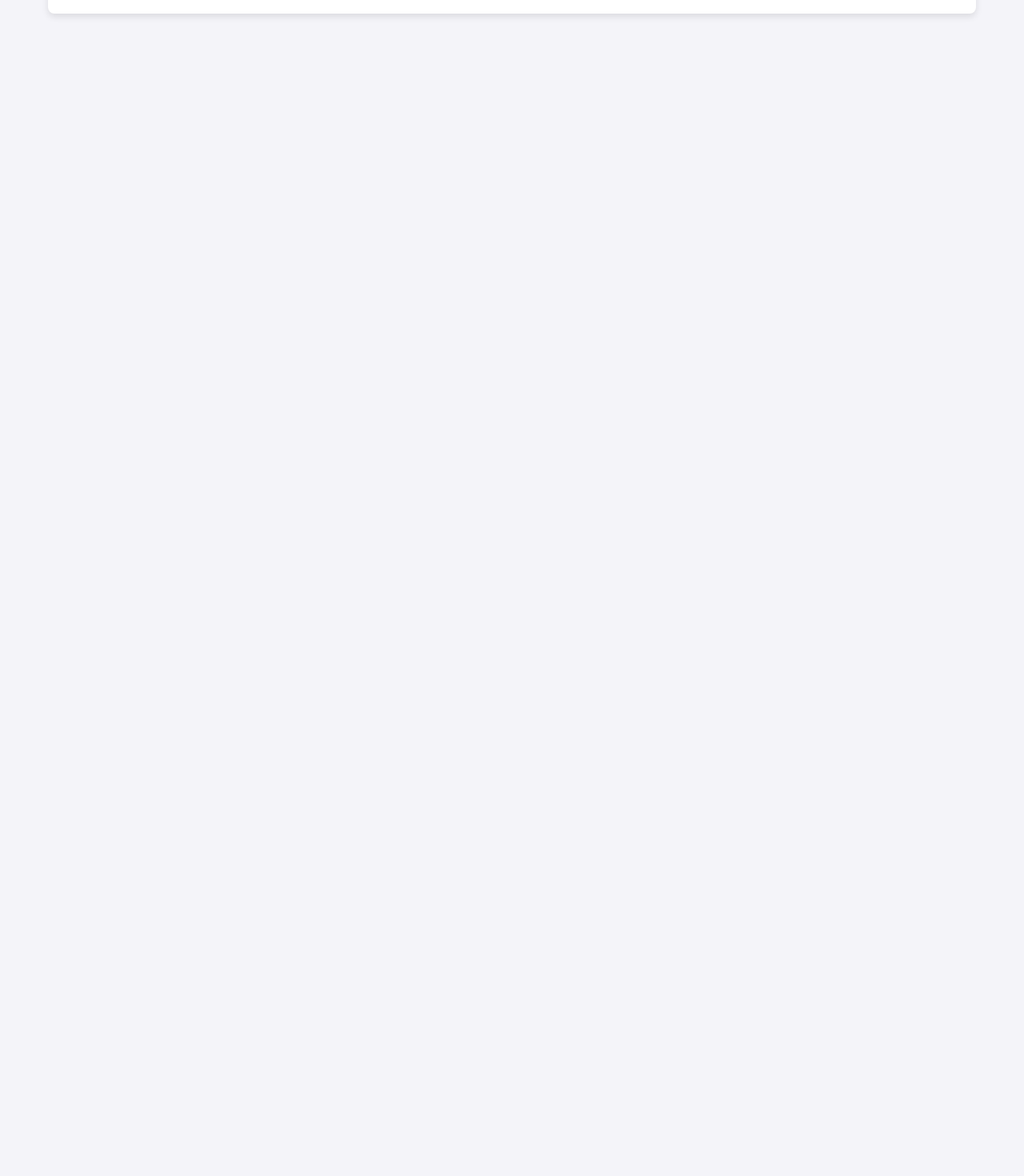
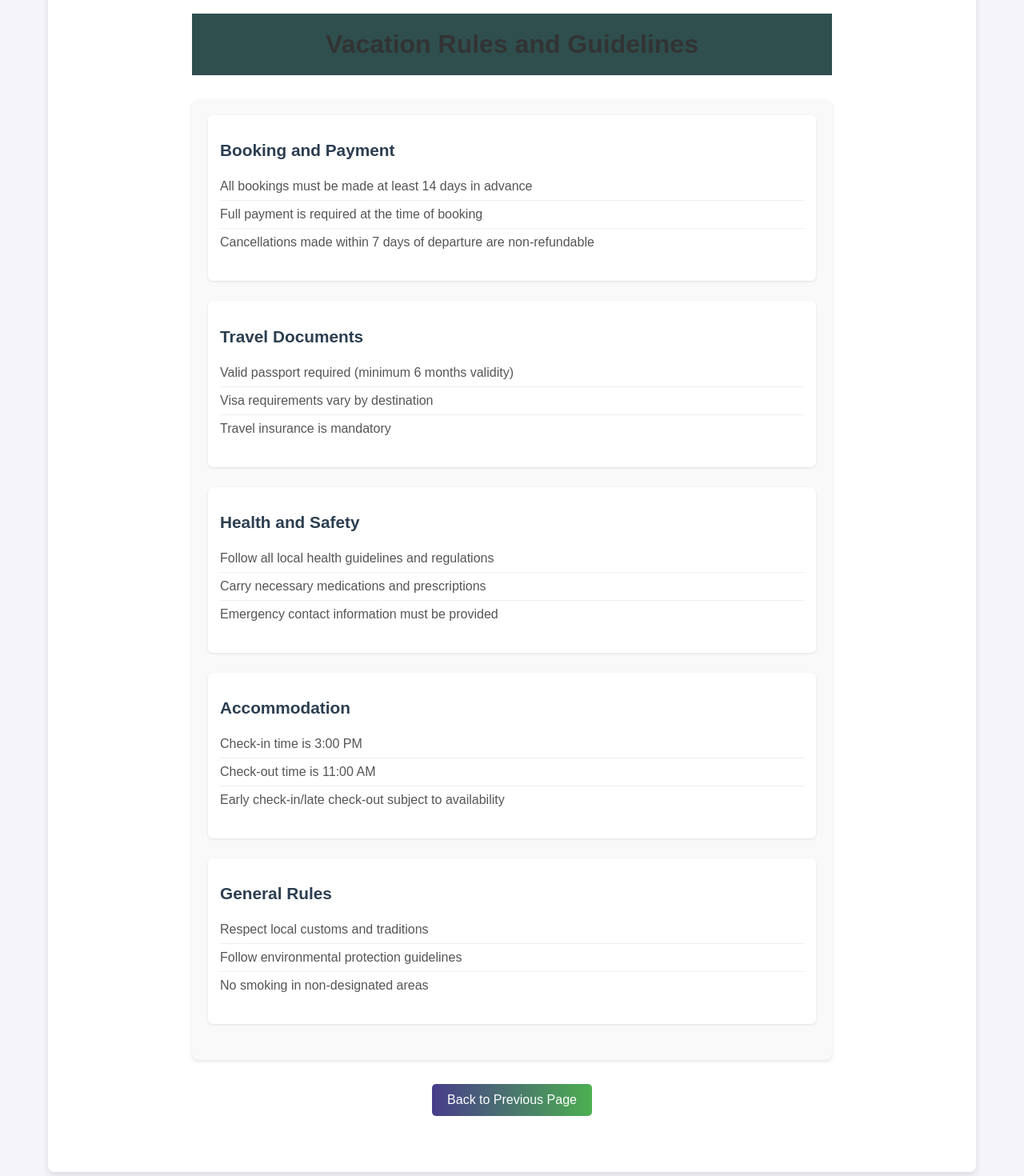
Before and after one commit to DimaBalaban/frontend-vocation, a React (Create React App) app: page /vacation-rules in a window 1280 px wide. Before the commit this address had no page. Shown: the part 140-1610 px from the top of the page at 80% size. Before the commit the page ends 800 px from the top, so only its background shows below. Built offline with nearby package versions, Linux system fonts and the light colour scheme.

Commit message:
update button search and add navigate to new component VacationRules and style

```diff
--- a/src/components/AdminPage.jsx
+++ b/src/components/AdminPage.jsx
@@ -1,4 +1,4 @@
-import React, {useState, useEffect,} from 'react';
+import React, {useState, useEffect} from 'react';
 import "../styles/HomePage.css";
 import Modal from "./Modal";
 import UserTable from "./UserTable";
--- a/src/components/App.jsx
+++ b/src/components/App.jsx
@@ -1,11 +1,11 @@
 import React from "react";
-import {BrowserRouter as Router, Routes, Route, Link} from "react-router-dom";
+import {BrowserRouter as Router, Routes, Route} from "react-router-dom";
 import HomePage from "../components/HomePage";
 import Login from "../components/Login";
 import Authentication from "../components/Authentication";
 import "../index.css";
 import AdminPage from "./AdminPage";
-
+import VacationRules from "./VacationRules";
 
 const App = () => {
     return (
@@ -18,6 +18,7 @@ const App = () => {
                         <Route path="/HomePage" element={<HomePage/>}/>
                         <Route path="/AdminPage" element={<AdminPage/>}/>
                         <Route path="/Authentication" element={<Authentication/>}/>
+                        <Route path="/vacation-rules" element={<VacationRules/>}/>
                     </Routes>
                 </div>
             </div>
--- a/src/components/ClientCard.jsx
+++ b/src/components/ClientCard.jsx
@@ -2,9 +2,11 @@ import React, {useState, useEffect} from "react";
 import ImageGallery from "react-image-gallery";
 import "react-image-gallery/styles/css/image-gallery.css";
 import "../styles/HomePage.css";
+import { useNavigate } from "react-router-dom";
 
 const ClientCard = ({id, photo, country, galleryPhoto, role}) => {
     const userId = localStorage.getItem("user_id");
+    const navigate = useNavigate();
 
     const [entryDate, setEntryDate] = useState(null);
     const [exitDate, setExitDate] = useState(null);
@@ -193,7 +195,10 @@ const ClientCard = ({id, photo, country, galleryPhoto, role}) => {
                     </button>
                     {isFlying && <span className="plane-fly">&#128747;</span>}
                     <h5 className="rules-link">
-                        <a href="#" target="_blank" rel="noopener noreferrer">
+                        <a href="/vacation-rules" onClick={(e) => {
+                            e.preventDefault();
+                            navigate('/vacation-rules');
+                        }}>
                             Rules Vacation
                         </a>
                     </h5>
--- a/src/components/SearchBar.jsx
+++ b/src/components/SearchBar.jsx
@@ -1,4 +1,5 @@
 import  React,{useRef} from 'react';
+import { Button } from "@mui/material";
 
 const SearchBar = ({searchValue, setSearchValue, onSearch}) => {
     const inputRef = useRef(null);
@@ -13,7 +14,7 @@ const SearchBar = ({searchValue, setSearchValue, onSearch}) => {
             value={searchValue}
             onChange={(e) => setSearchValue(e.target.value)}
             />
-            <button onClick={onSearch}>Search</button>
+            <Button variant="outlined" color="primary" onClick={onSearch}>Search</Button>
         </div>
     );
 };
--- /dev/null
+++ b/src/components/VacationRules.jsx
@@ -0,0 +1,73 @@
+import React from 'react';
+import { useNavigate } from 'react-router-dom';
+import '../styles/VacationRules.css';
+
+const VacationRules = () => {
+    const navigate = useNavigate();
+
+    const rules = [
+        {
+            title: "Booking and Payment",
+            items: [
+                "All bookings must be made at least 14 days in advance",
+                "Full payment is required at the time of booking",
+                "Cancellations made within 7 days of departure are non-refundable"
+            ]
+        },
+        {
+            title: "Travel Documents",
+            items: [
+                "Valid passport required (minimum 6 months validity)",
+                "Visa requirements vary by destination",
+                "Travel insurance is mandatory"
+            ]
+        },
+        {
+            title: "Health and Safety",
+            items: [
+                "Follow all local health guidelines and regulations",
+                "Carry necessary medications and prescriptions",
+                "Emergency contact information must be provided"
+            ]
+        },
+        {
+            title: "Accommodation",
+            items: [
+                "Check-in time is 3:00 PM",
+                "Check-out time is 11:00 AM",
+                "Early check-in/late check-out subject to availability"
+            ]
+        },
+        {
+            title: "General Rules",
+            items: [
+                "Respect local customs and traditions",
+                "Follow environmental protection guidelines",
+                "No smoking in non-designated areas"
+            ]
+        }
+    ];
+
+    return (
+        <div className="rules-container">
+            <h1>Vacation Rules and Guidelines</h1>
+            <div className="rules-content">
+                {rules.map((section, index) => (
+                    <div key={index} className="rules-section">
+                        <h2>{section.title}</h2>
+                        <ul>
+                            {section.items.map((item, itemIndex) => (
+                                <li key={itemIndex}>{item}</li>
+                            ))}
+                        </ul>
+                    </div>
+                ))}
+            </div>
+            <button className="back-button" onClick={() => navigate(-1)}>
+                Back to Previous Page
+            </button>
+        </div>
+    );
+};
+
+export default VacationRules;
--- /dev/null
+++ b/src/styles/VacationRules.css
@@ -0,0 +1,67 @@
+.rules-container {
+    max-width: 800px;
+    margin: 0 auto;
+    padding: 20px;
+    font-family: Arial, sans-serif;
+}
+
+.rules-container h1 {
+    text-align: center;
+    color: #333;
+    margin-bottom: 30px;
+}
+
+.rules-content {
+    background-color: #f9f9f9;
+    border-radius: 8px;
+    padding: 20px;
+    box-shadow: 0 2px 4px rgba(0, 0, 0, 0.1);
+}
+
+.rules-section {
+    margin-bottom: 25px;
+    padding: 15px;
+    background-color: white;
+    border-radius: 6px;
+    box-shadow: 0 1px 3px rgba(0, 0, 0, 0.1);
+}
+
+.rules-section h2 {
+    color: #2c3e50;
+    margin-bottom: 15px;
+    font-size: 1.3em;
+}
+
+.rules-section ul {
+    list-style-type: none;
+    padding-left: 0;
+}
+
+.rules-section li {
+    padding: 8px 0;
+    border-bottom: 1px solid #eee;
+    color: #555;
+}
+
+.rules-section li:last-child {
+    border-bottom: none;
+}
+
+.back-button {
+    display: block;
+    width: 200px;
+    height: 40px;
+    margin: 30px auto;
+    padding: 0;
+    color: white;
+    background: linear-gradient(to right, darkslateblue, #4CAF50);
+    border-radius: 5px;
+    border: none;
+    cursor: pointer;
+    font-size: 1em;
+    transition: background-color 0.3s;
+}
+
+.back-button:hover {
+    background: linear-gradient(to right, #4CAF50, darkslateblue);
+}
```
